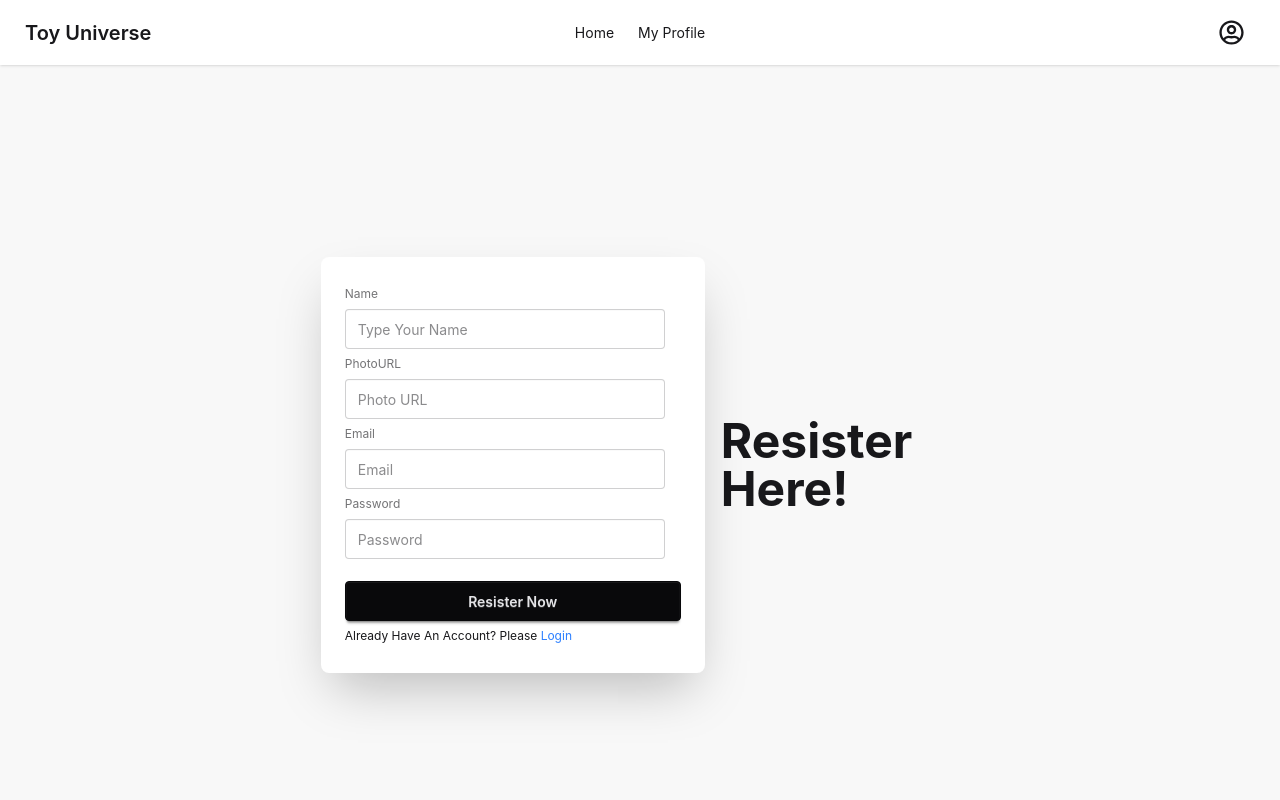
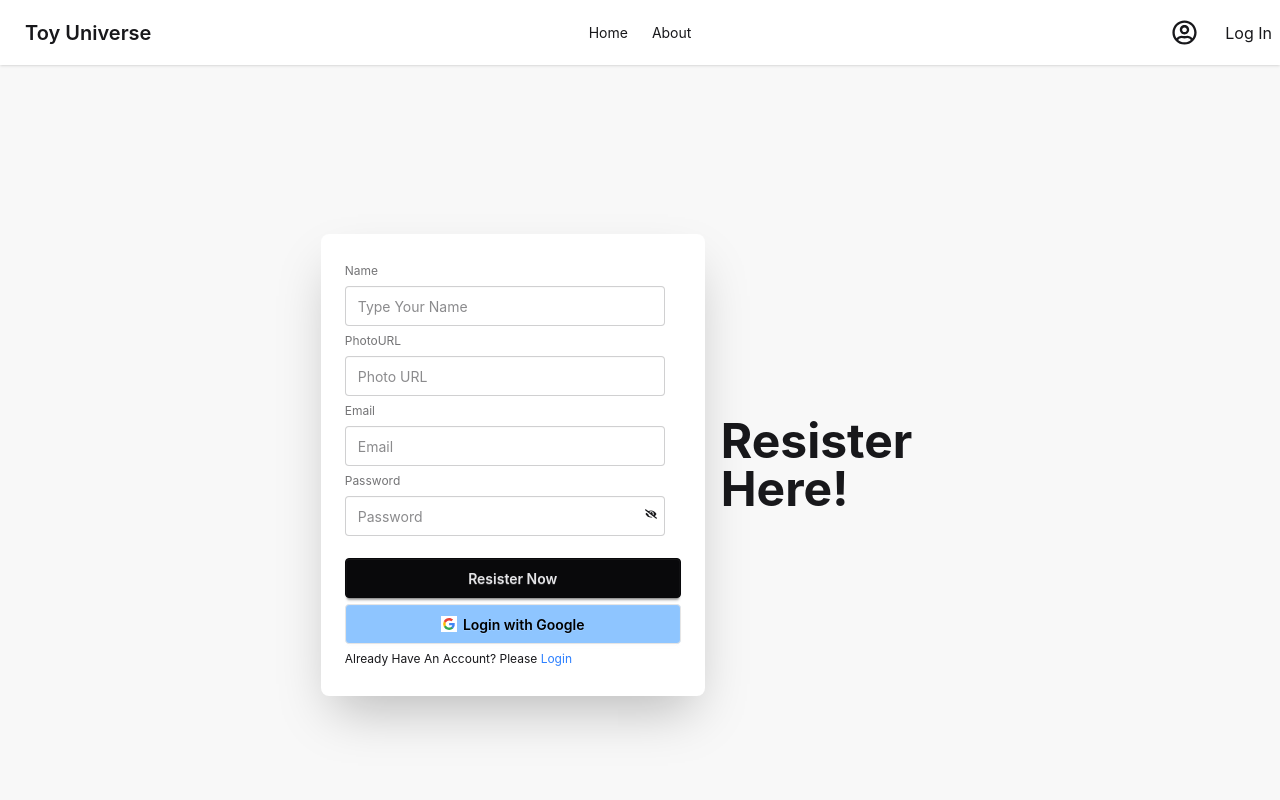
Before and after one commit to robosoumen/toy-universe, a React (Vite) app: page /auth/resister in a window 1280 px wide. Shown: the top 800 px of the page. Built offline with nearby package versions, Linux system fonts and the light colour scheme; no server answers.

Commit message:
all critical funtionality done

```diff
--- a/public/toy.json
+++ b/public/toy.json
@@ -56,7 +56,7 @@
     "rating": 4.6,
     "availableQuantity": 50,
     "description": "An ultra-soft, huggable teddy bear made with hypoallergenic materials.",
-    "pictureURL": "https://images.pexels.com/photos/159628/teddy-bear-stuffed-animal-soft-toy-child-159628.jpeg",
+    "pictureURL": "https://i.ibb.co/5xv6KrvG/download-1.jpg",
     "subCategory": "Soft Toys"
   },
   {
@@ -116,7 +116,7 @@
     "rating": 4.6,
     "availableQuantity": 12,
     "description": "Interactive toy kitchen with light and sound effects and 20+ accessories.",
-    "pictureURL": "https://images.pexels.com/photos/4006124/pexels-photo-4006124.jpeg",
+    "pictureURL": "https://i.ibb.co/rRnL2KgR/download-2.jpg",
     "subCategory": "Role Play"
   },
   {
--- a/src/Components/Navbar.jsx
+++ b/src/Components/Navbar.jsx
@@ -1,12 +1,28 @@
-import React from "react";
+import React, { use } from "react";
 import { FaRegUserCircle } from "react-icons/fa";
 import { NavLink } from "react-router";
 import './Navbar.css'
+import { Link } from "react-router";
+import { useNavigate } from "react-router";
+import { AuthContext } from "../context/AuthContext";
 
 const Navbar = () => {
+  const {logOut,user} = use(AuthContext);
+
+  const handleLogOut = () => {
+    logOut().then(() => {
+      alert('logOut Successful')
+    }).then(error => {
+      console.log(error)
+    })
+  }
+
     const links = <>
         <li><NavLink to='/'>Home</NavLink></li>
-        <li><NavLink to='/profile'>My Profile</NavLink></li>
+        <li><NavLink to='/about'>About</NavLink></li>
+        {
+          user && <li><NavLink to='/profile'>Profile</NavLink></li>
+        }
     </>
   return (
     <div>
@@ -50,7 +66,14 @@ const Navbar = () => {
           </ul>
         </div>
         <div className="navbar-end">
-          <a className="mr-7"><FaRegUserCircle size={25}></FaRegUserCircle></a>
+
+          {
+            user ? <img title={user.displayName} className="" src={user.photoURL} alt="" /> : <a className="mr-7"><FaRegUserCircle size={25}></FaRegUserCircle></a>
+          }
+          {
+            user ? <button onClick={handleLogOut}>LogOut</button> :  <Link to='/auth/login'>Log In</Link>
+          }
+
         </div>
       </nav>
     </div>
--- a/src/Pages/Login.jsx
+++ b/src/Pages/Login.jsx
@@ -1,10 +1,52 @@
 import React from "react";
+import { use } from "react";
 import { Link } from "react-router";
+import { AuthContext } from "../context/AuthContext";
+import { useState } from "react";
+import { useNavigate } from "react-router";
+import { useLocation } from "react-router";
 
 const Login = () => {
+  const [showPassword, setShowPassword] = useState(false)
+  const [errorM, setErrorM] = useState('');
+  const {signIn, googleSignIn,setUser} = use(AuthContext);
+  const navigate = useNavigate();
+  const location = useLocation();
+
+  //signIn With Google
+  const handleGoogleSignIn = (e) => {
+    e.preventDefault();
+    googleSignIn().then(result => {
+      console.log(result.user)
+      setUser(result.user);
+      navigate(location.state || '/')
+    }).catch(error => {
+      console.log(error)
+    })
+  }
+
+
+  // Log In Form
     const handleLogInForm = (e) => {
         e.preventDefault();
-        console.log('clicked Login')
+        const form = e.target;
+        const password = form.password.value;
+        const email = form.email.value;
+        console.log(email,password);
+
+        signIn(email,password).then(result => {
+          console.log(result.user);
+          alert('LogIn Successful');
+           navigate(location.state || '/');
+        }).catch(error => {
+          console.log(error);
+          setErrorM(error.code)
+        })
+    }
+    // handleShowPassword
+    const handleShowPassword = (e) => {
+      e.preventDefault();
+      setShowPassword(!showPassword)
     }
   return (
     <div>
@@ -23,18 +65,55 @@ const Login = () => {
                   <input type="email" name="email" required className="input" placeholder="Email" />
                   {/* password */}
                   <label className="label">Password</label>
-                  <input
-                    type="password"
+                  <div className="relative">
+                    <input
+                    type={showPassword ? 'text' : 'password'}
                     name="password"
                     required
                     className="input"
                     placeholder="Password"
                   />
+                  <button className="absolute top-3 lg:right-8 right-5" onClick={handleShowPassword}>eye</button>
+                  </div>
                   <div>
                     <a className="link link-hover">Forgot password?</a>
                   </div>
                   <button className="btn btn-neutral mt-4">Login</button>
-                  <p>Don't Have account? Please <Link className='text-blue-400 hover:text-blue-800' to='/resister'>Resister</Link></p>
+                     {/* Google */}
+                  <button onClick={handleGoogleSignIn} className="btn bg-blue-300 text-black border-[#e5e5e5]">
+                    <svg
+                      aria-label="Google logo"
+                      width="16"
+                      height="16"
+                      xmlns="http://www.w3.org/2000/svg"
+                      viewBox="0 0 512 512"
+                    >
+                      <g>
+                        <path d="m0 0H512V512H0" fill="#fff"></path>
+                        <path
+                          fill="#34a853"
+                          d="M153 292c30 82 118 95 171 60h62v48A192 192 0 0190 341"
+                        ></path>
+                        <path
+                          fill="#4285f4"
+                          d="m386 400a140 175 0 0053-179H260v74h102q-7 37-38 57"
+                        ></path>
+                        <path
+                          fill="#fbbc02"
+                          d="m90 341a208 200 0 010-171l63 49q-12 37 0 73"
+                        ></path>
+                        <path
+                          fill="#ea4335"
+                          d="m153 219c22-69 116-109 179-50l55-54c-78-75-230-72-297 55"
+                        ></path>
+                      </g>
+                    </svg>
+                    Login with Google
+                  </button>
+                  {
+                    errorM && <p className="text-red-700">{errorM}</p>
+                  }
+                  <p>Don't Have account? Please <Link className='text-blue-400 hover:text-blue-800' to='/auth/resister'>Resister</Link></p>
                 </fieldset>
               </form>
             </div>
--- a/src/Pages/Resister.jsx
+++ b/src/Pages/Resister.jsx
@@ -1,17 +1,73 @@
 import React from "react";
-import { Link } from "react-router";
+import { use } from "react";
+import { Link, useNavigate } from "react-router";
+import { AuthContext } from "../context/AuthContext";
+import { useState } from "react";
+import { IoMdEye } from "react-icons/io";
+import { FaEyeSlash } from "react-icons/fa";
 
 const Resister = () => {
+  const navigate = useNavigate();
+  const [errorC, setErrorC] = useState("");
+  const [showPassword, setShowPassword] = useState(false);
+  const { signUp, setUser, googleSignIn, updateUser } = use(AuthContext);
 
-    // registration form submit function
-    const handleResisterForm = (e) =>{
+  //signIn With Google
+  const handleGoogleSignIn = (e) => {
+    e.preventDefault();
+    googleSignIn()
+      .then((result) => {
+        console.log(result.user);
+        setUser(result.user);
+        navigate("/");
+      })
+      .catch((error) => {
+        console.log(error);
+      });
+  };
+
+  // registration form submit function signUp
+  const handleResisterForm = (e) => {
     e.preventDefault();
     const name = e.target.name.value;
     const email = e.target.email.value;
     const password = e.target.password.value;
-        const photo = e.target.photo.value
-        console.log('resister Clicked', name, email, password, photo)
+    const photo = e.target.photo.value;
+    console.log("resister Clicked", name, email, password, photo);
+
+    // regEx Password validation
+    const passwordValidation = /^(?=.*[a-z])(?=.*[A-Z]).{6,}$/;
+    if (!passwordValidation.test(password)) {
+      console.log("password should be more ");
+      setErrorC(
+        '"Password must be at least 6 characters long and include both uppercase and lowercase letters."',
+      );
+      return;
     }
+
+    signUp(email, password)
+      .then((result) => {
+        const rUser = result.user;
+        updateUser({ displayName: name, photoURL: photo }).then(() => {
+          setUser({...rUser, displayName: name, photoURL: photo });
+        }).catch(error => {
+          console.log(error);
+          setUser(rUser);
+        })
+          alert("SignUp Complete");
+          navigate("/");
+      })
+      .catch((error) => {
+        console.log(error);
+        setErrorC(error.message);
+      });
+  };
+
+  // handleShowPassword
+  const handleShowPassword = (e) => {
+    e.preventDefault();
+    setShowPassword(!showPassword);
+  };
 
   return (
     <div>
@@ -54,15 +110,70 @@ const Resister = () => {
                   />
                   {/* password */}
                   <label className="label">Password</label>
+                  <div className="relative ">
                     <input
-                    type="password"
+                      type={showPassword ? "text" : "password"}
                       name="password"
                       required
                       className="input"
                       placeholder="Password"
                     />
+                    <button
+                      className="absolute top-3 right-6"
+                      onClick={handleShowPassword}
+                    >
+                      {showPassword ? (
+                        <IoMdEye></IoMdEye>
+                      ) : (
+                        <FaEyeSlash></FaEyeSlash>
+                      )}
+                    </button>
+                  </div>
                   <button className="btn btn-neutral mt-4">Resister Now</button>
-                  <p>Already Have An Account? Please <Link className="text-blue-500 hover:text-blue-700" to='/login'>Login</Link></p>
+                  {/* Google */}
+                  <button
+                    onClick={handleGoogleSignIn}
+                    className="btn bg-blue-300 text-black border-[#e5e5e5]"
+                  >
+                    <svg
+                      aria-label="Google logo"
+                      width="16"
+                      height="16"
+                      xmlns="http://www.w3.org/2000/svg"
+                      viewBox="0 0 512 512"
+                    >
+                      <g>
+                        <path d="m0 0H512V512H0" fill="#fff"></path>
+                        <path
+                          fill="#34a853"
+                          d="M153 292c30 82 118 95 171 60h62v48A192 192 0 0190 341"
+                        ></path>
+                        <path
+                          fill="#4285f4"
+                          d="m386 400a140 175 0 0053-179H260v74h102q-7 37-38 57"
+                        ></path>
+                        <path
+                          fill="#fbbc02"
+                          d="m90 341a208 200 0 010-171l63 49q-12 37 0 73"
+                        ></path>
+                        <path
+                          fill="#ea4335"
+                          d="m153 219c22-69 116-109 179-50l55-54c-78-75-230-72-297 55"
+                        ></path>
+                      </g>
+                    </svg>
+                    Login with Google
+                  </button>
+                  {errorC && <p className="text-red-600">{errorC}</p>}
+                  <p>
+                    Already Have An Account? Please{" "}
+                    <Link
+                      className="text-blue-500 hover:text-blue-700"
+                      to="/auth/login"
+                    >
+                      Login
+                    </Link>
+                  </p>
                 </fieldset>
               </form>
             </div>
--- a/src/context/AuthProvider.jsx
+++ b/src/context/AuthProvider.jsx
@@ -1,17 +1,80 @@
-import React from 'react';
-import { AuthContext } from './AuthContext';
+import React, { useEffect } from "react";
+import { AuthContext } from "./AuthContext";
+import { useState } from "react";
+import {
+  createUserWithEmailAndPassword,
+  GoogleAuthProvider,
+  onAuthStateChanged,
+  signInWithEmailAndPassword,
+  signInWithPopup,
+  signOut,
+  updateProfile,
+} from "firebase/auth";
+import { auth } from "../firebase/firebase.config";
 
-const AuthProvider = ({children}) => {
-    const authInfo = {
+// googleProvider
+const googleProvider = new GoogleAuthProvider();
 
-    }
-    return (
-        <div>
-            <AuthContext value={authInfo}>
-                {children}
-            </AuthContext>
-        </div>
-    );
+const AuthProvider = ({ children }) => {
+  const [user, setUser] = useState(null);
+  const [loading, setLoading] = useState(true);
+  console.log(user);
+
+  //SignIn With Google
+  const googleSignIn = () => {
+    setLoading(true);
+    return signInWithPopup(auth, googleProvider);
+  };
+
+  // createUserWithEmailAndPassword
+  const signUp = (email, password) => {
+    setLoading(true);
+    return createUserWithEmailAndPassword(auth, email, password);
+  };
+
+  // signInWithEmailAndPassword
+  const signIn = (email, password) => {
+    setLoading(true);
+    return signInWithEmailAndPassword(auth, email, password);
+  };
+
+  // signOut
+  const logOut = () => {
+    setLoading(true);
+    return signOut(auth);
+  };
+
+//   update Profile
+const updateUser = (updatedData) => {
+    return updateProfile(auth.currentUser, updatedData)
+}
+
+  // onAuthStateChanged withUseEffect
+  useEffect(() => {
+    const unSubscribe = onAuthStateChanged(auth, (currentUser) => {
+      setUser(currentUser);
+      setLoading(false);
+    });
+    return () => {
+      unSubscribe();
+    };
+  });
+  const authInfo = {
+    user,
+    setUser,
+    signUp,
+    signIn,
+    logOut,
+    googleSignIn,
+    loading,
+    setLoading,
+    updateUser,
+  };
+  return (
+    <div>
+      <AuthContext value={authInfo}>{children}</AuthContext>
+    </div>
+  );
 };
 
 export default AuthProvider;
```
Also changed, not shown: src/Components/PrivateRoute.jsx (added, +24 -0 lines), src/Pages/Profile.jsx (added, +11 -0 lines), src/Router/Router.jsx (+11 -1 lines). Lines whose indentation alone changed are shown as unchanged.
